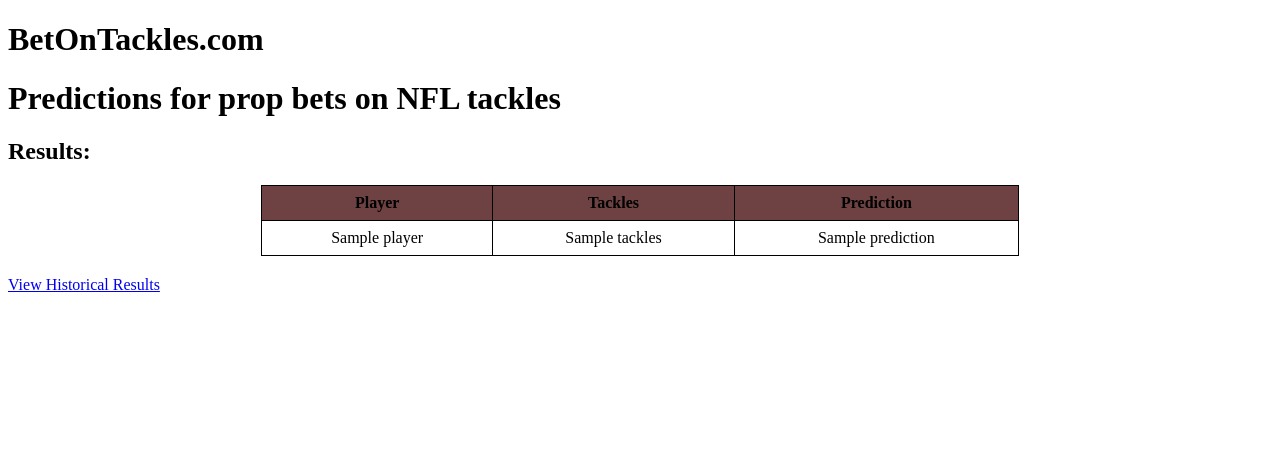
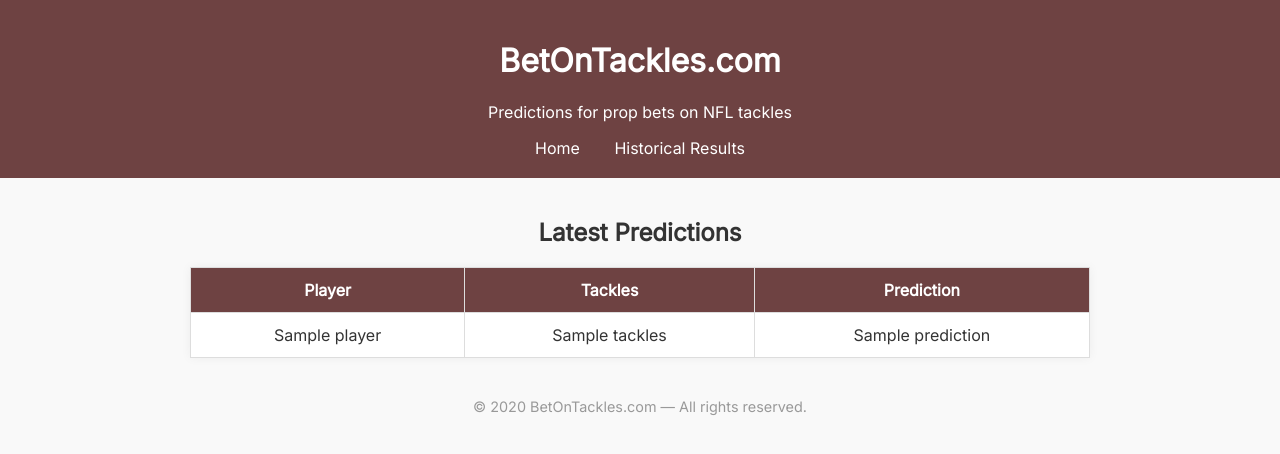
Before and after one commit to javit27/betting_site, a Flask app: template templates/index.html in a window 1280 px wide. Shown: the top 454 px of the page. Run offline with Flask 3, Linux system fonts and the light colour scheme; the template is opened without the code that fills it: most values are stand-ins (such as "Sample title", 1, 10 or a date in 2020).

Commit message:
formatting index

```diff
--- a/templates/index.html
+++ b/templates/index.html
@@ -1,32 +1,102 @@
 <!DOCTYPE html>
 <html lang="en">
 <head>
-    <meta charset="UTF-8">
-    <meta name="viewport" content="width=device-width, initial-scale=1.0">
+  <meta charset="UTF-8" />
+  <meta name="viewport" content="width=device-width, initial-scale=1.0" />
   <title>BetOnTackles.com</title>
+
+  <!-- Google Font -->
+  <link href="https://fonts.googleapis.com/css2?family=Inter&display=swap" rel="stylesheet" />
+
   <style>
-        table {
-            width: 60%;
-            margin: 20px auto;
-            border-collapse: collapse;
+    body {
+      font-family: 'Inter', sans-serif;
+      background-color: #f9f9f9;
+      color: #333;
+      margin: 0;
+      padding: 0;
     }
-        table, th, td {
-            border: 1px solid black;
-        }
-        th, td {
-            padding: 8px;
+
+    header {
+      background-color: #6e4242;
+      color: white;
+      padding: 20px 0;
       text-align: center;
     }
+
+    nav {
+      margin-top: 10px;
+    }
+
+    nav a {
+      color: white;
+      text-decoration: none;
+      margin: 0 15px;
+      font-weight: 500;
+    }
+
+    nav a:hover {
+      text-decoration: underline;
+    }
+
+    .container {
+      max-width: 900px;
+      margin: 40px auto;
+      padding: 0 20px;
+    }
+
+    h2 {
+      text-align: center;
+      margin-bottom: 20px;
+    }
+
+    table {
+      width: 100%;
+      border-collapse: collapse;
+      background-color: white;
+      box-shadow: 0 0 10px rgba(0,0,0,0.05);
+    }
+
+    th, td {
+      border: 1px solid #ddd;
+      padding: 12px;
+      text-align: center;
+    }
+
     th {
       background-color: #6e4242;
+      color: white;
+    }
+
+    tr:nth-child(even) {
+      background-color: #f4f4f4;
+    }
+
+    tr:hover {
+      background-color: #f1f1f1;
+    }
+
+    footer {
+      text-align: center;
+      margin-top: 40px;
+      font-size: 0.9rem;
+      color: #999;
     }
   </style>
 </head>
 <body>
+
+  <header>
     <h1>BetOnTackles.com</h1>
-    <h1>Predictions for prop bets on NFL tackles </h1>
+    <p>Predictions for prop bets on NFL tackles</p>
+    <nav>
+      <a href="/">Home</a>
+      <a href="/historical">Historical Results</a>
+    </nav>
+  </header>
 
-    <h2>Results:</h2>
+  <div class="container">
+    <h2>Latest Predictions</h2>
     <table>
       <thead>
         <tr>
@@ -45,7 +115,11 @@
         {% endfor %}
       </tbody>
     </table>
+  </div>
+
+  <footer>
+    &copy; {{ now.year }} BetOnTackles.com — All rights reserved.
+  </footer>
+
 </body>
 </html>
-
-<a href="/historical">View Historical Results</a>
```
Lines whose indentation alone changed are shown as unchanged.
